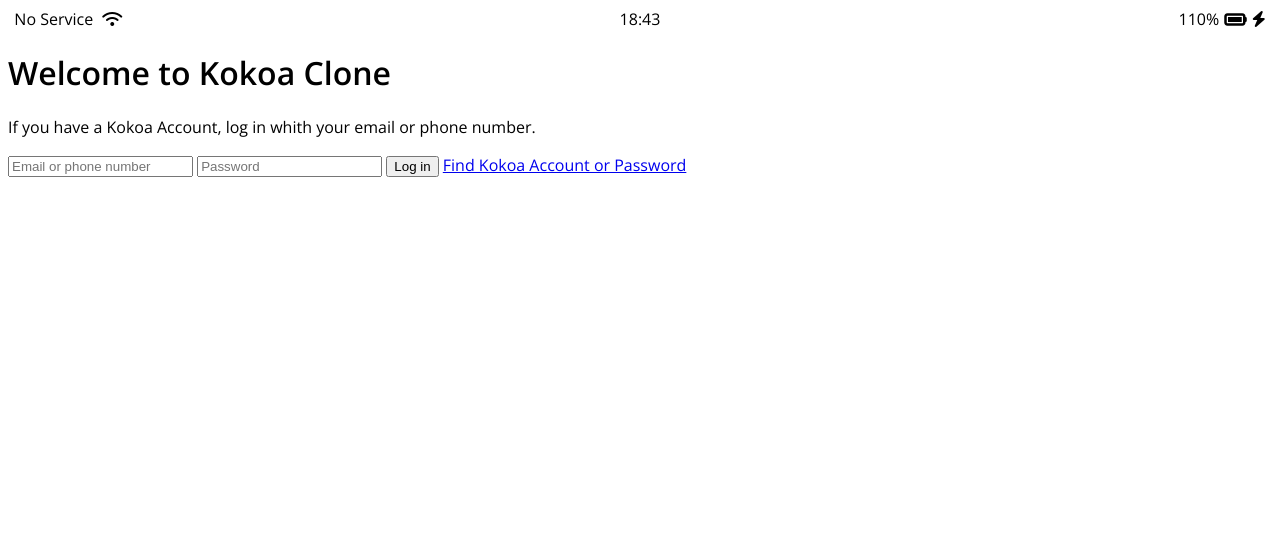
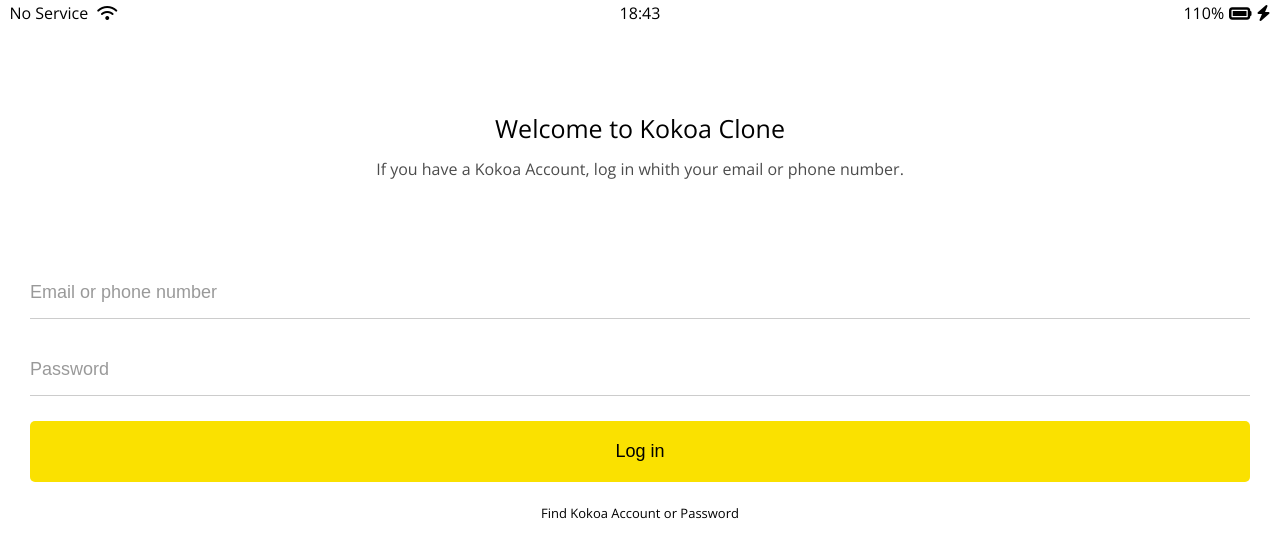
Before and after one commit to GaHee99/kokoa-clone-2021-2, a plain HTML site: page index.html in a window 1280 px wide. Drawn offline with nearby package versions, Linux system fonts and the light colour scheme.

Commit message:
index_page_complete_(02.png)

```diff
--- /dev/null
+++ b/css/components/status-bar.css
@@ -0,0 +1,24 @@
+.status-bar {
+  display: flex;
+  justify-content: center;
+  padding: 5px 3px;
+}
+.status-bar__column {
+  width: 33%;
+}
+.status-bar__column:first-child span {
+  margin-right: 5px;
+}
+.status-bar__column:nth-child(2) {
+  display: flex;
+  justify-content: center;
+}
+.status-bar__column:last-child {
+  display: flex;
+  justify-content: flex-end;
+  align-items: center;
+}
+
+.status-bar__column .fa-battery-full {
+  margin: 0px 5px;
+}
--- /dev/null
+++ b/css/reset.css
@@ -0,0 +1,128 @@
+html,
+body,
+div,
+span,
+applet,
+object,
+iframe,
+h1,
+h2,
+h3,
+h4,
+h5,
+h6,
+p,
+blockquote,
+pre,
+a,
+abbr,
+acronym,
+address,
+big,
+cite,
+code,
+del,
+dfn,
+em,
+img,
+ins,
+kbd,
+q,
+s,
+samp,
+small,
+strike,
+strong,
+sub,
+sup,
+tt,
+var,
+b,
+u,
+i,
+center,
+dl,
+dt,
+dd,
+ol,
+ul,
+li,
+fieldset,
+form,
+label,
+legend,
+table,
+caption,
+tbody,
+tfoot,
+thead,
+tr,
+th,
+td,
+article,
+aside,
+canvas,
+details,
+embed,
+figure,
+figcaption,
+footer,
+header,
+hgroup,
+menu,
+nav,
+output,
+ruby,
+section,
+summary,
+time,
+mark,
+audio,
+video {
+  margin: 0;
+  padding: 0;
+  border: 0;
+  font-size: 100%;
+  font: inherit;
+  vertical-align: baseline;
+}
+/* HTML5 display-role reset for older browsers */
+article,
+aside,
+details,
+figcaption,
+figure,
+footer,
+header,
+hgroup,
+menu,
+nav,
+section {
+  display: block;
+}
+body {
+  line-height: 1;
+}
+ol,
+ul {
+  list-style: none;
+}
+blockquote,
+q {
+  quotes: none;
+}
+blockquote:before,
+blockquote:after,
+q:before,
+q:after {
+  content: '';
+  content: none;
+}
+table {
+  border-collapse: collapse;
+  border-spacing: 0;
+}
+
+input:focus {
+  outline: none;
+}
--- /dev/null
+++ b/css/screens/login.css
@@ -0,0 +1,55 @@
+.welcome-header {
+  margin: 90px 0px;
+  text-align: center;
+  display: flex;
+  flex-direction: column;
+  align-items: center;
+}
+.welcome-header__title {
+  margin-bottom: 20px;
+  font-size: 25px;
+}
+.welcome-header__text {
+  width: 60%;
+  opacity: 0.7;
+}
+#login-form {
+  display: flex;
+  flex-direction: column;
+  justify-content: center;
+  margin: 0px 30px;
+}
+
+#login-form input {
+  padding: 15px 0px;
+  border: none;
+  font-size: 18px;
+  margin-bottom: 25px;
+}
+
+#login-form input:not([type='submit']) {
+  border-bottom: 1px solid rgba(0, 0, 0, 0.2);
+  transition: border-color 0.3s ease-in-out;
+}
+
+#login-form input::placeholder {
+  color: rgba(0, 0, 0, 0.4);
+}
+
+#login-form input:focus {
+  border-color: var(--yellow);
+}
+#login-form input[type='submit'] {
+  background-color: var(--yellow);
+  cursor: pointer;
+  padding: 20px 0px;
+  border-radius: 5px;
+}
+
+#login-form a {
+  display: flex;
+  justify-content: center;
+  text-decoration: none;
+  color: inherit;
+  font-size: 13px;
+}
--- a/css/styles.css
+++ b/css/styles.css
@@ -1,28 +1,13 @@
 @import url('https://fonts.googleapis.com/css2?family=Open+Sans:wght@400;600&display=swap');
+@import 'reset.css';
+@import 'variables.css';
+
+/* Components */
+@import 'components/status-bar.css';
+
+/* Screens */
+@import 'screens/login.css';
+
 body {
   font-family: 'Open Sans', sans-serif;
 }
-
-.status-bar {
-  display: flex;
-  justify-content: center;
-}
-.status-bar__column {
-  width: 33%;
-}
-.status-bar__column:first-child span {
-  margin-right: 5px;
-}
-.status-bar__column:nth-child(2) {
-  display: flex;
-  justify-content: center;
-}
-.status-bar__column:last-child {
-  display: flex;
-  justify-content: flex-end;
-  align-items: center;
-}
-
-.status-bar__column .fa-battery-full {
-  margin: 0px 5px;
-}
--- /dev/null
+++ b/css/variables.css
@@ -0,0 +1,3 @@
+:root {
+  --yellow: #fae100;
+}
--- a/index.html
+++ b/index.html
@@ -29,9 +29,9 @@
         If you have a Kokoa Account, log in whith your email or phone number.
       </p>
     </header>
-    <form id="login-form">
-      <input type="text" placeholder="Email or phone number" />
-      <input type="password" placeholder="Password" />
+    <form action="friends.html" method="get" id="login-form">
+      <input name="username" type="text" placeholder="Email or phone number" />
+      <input name="password" type="password" placeholder="Password" />
       <input type="submit" value="Log in" />
       <imput tyep="submit" value="Sign in" />
       <a href="#">Find Kokoa Account or Password</a>
```
Also changed, not shown: friends.html (added, +1 -0 lines).
